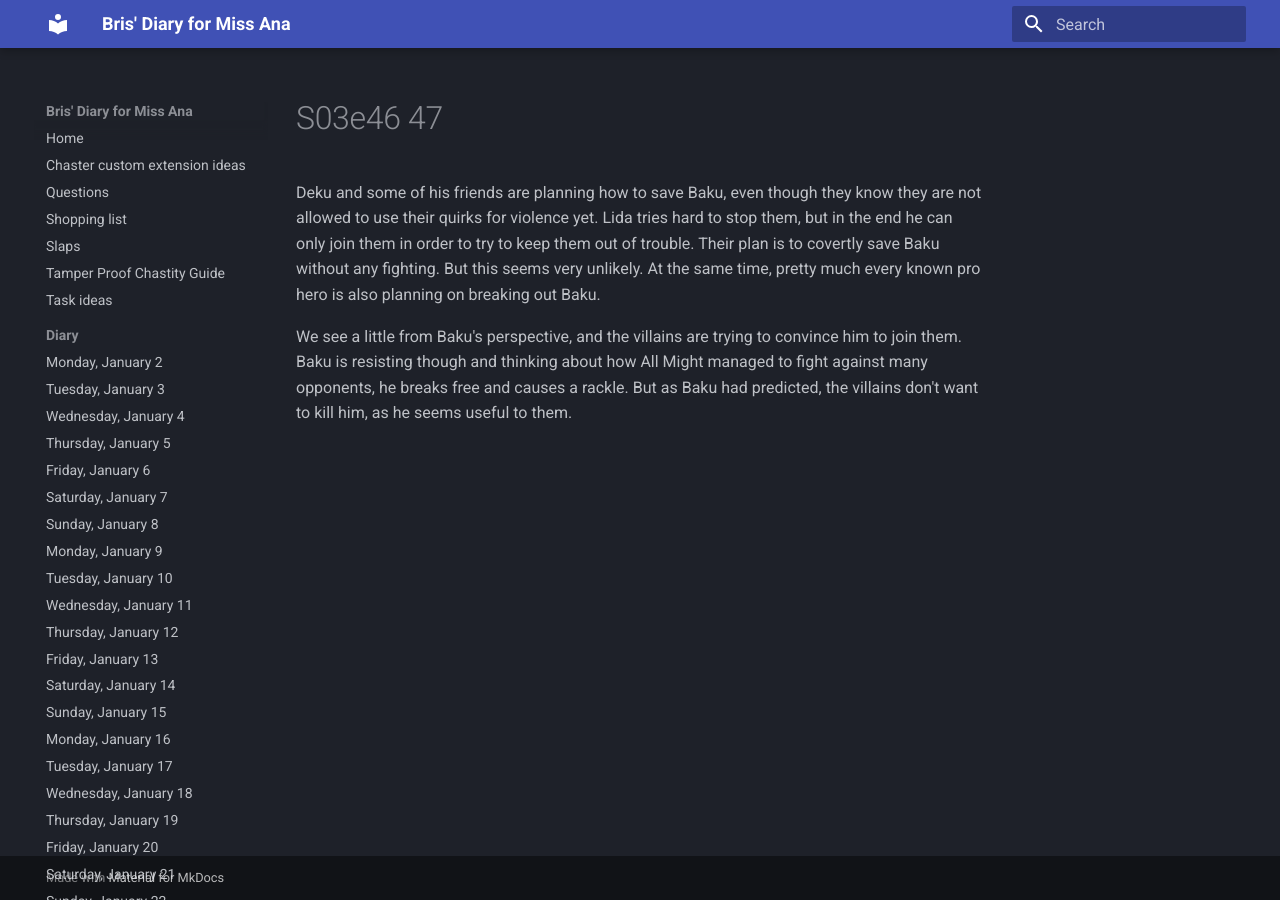
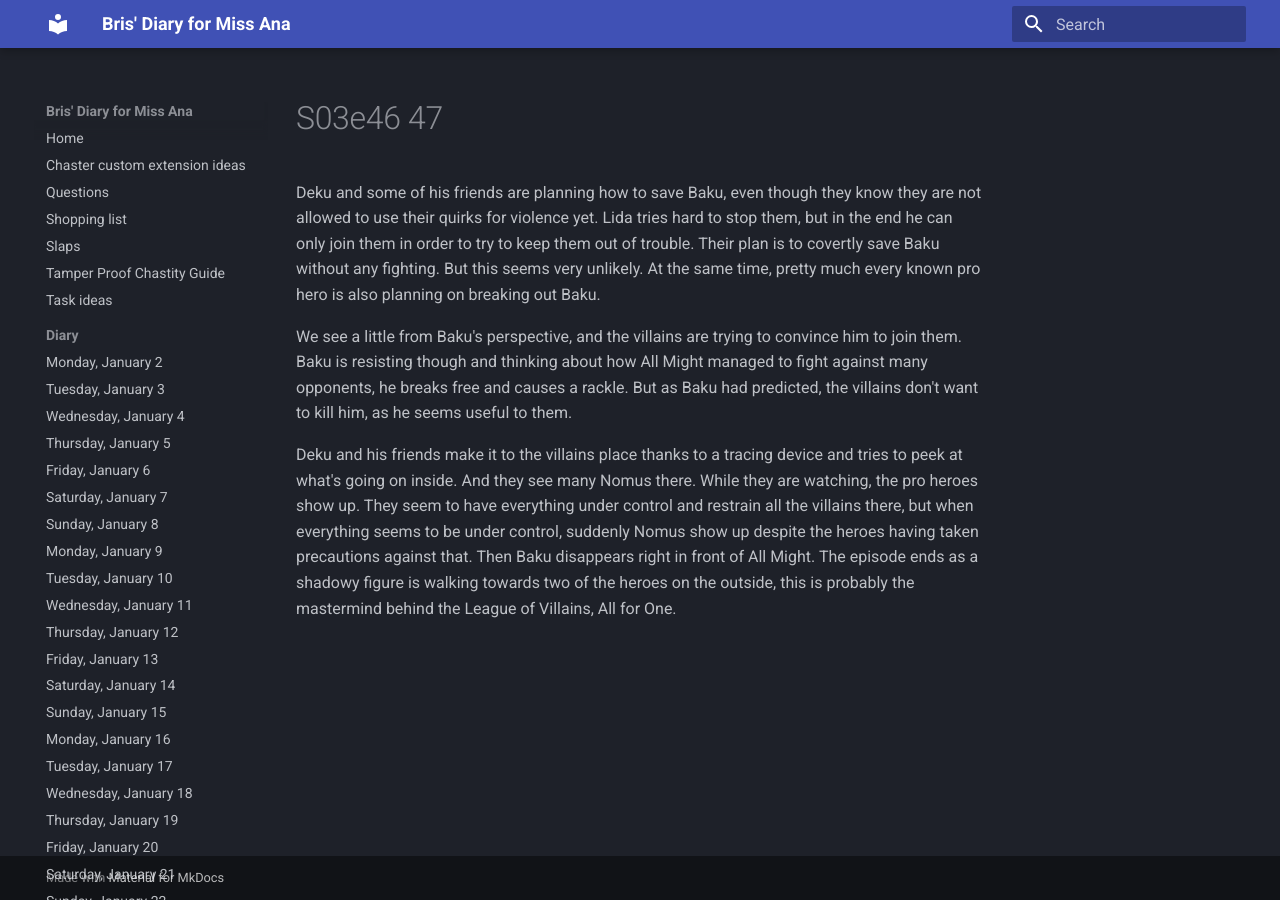
Before and after one commit to bris00/DFMA, an MkDocs documentation site: the page built from diary/Series/My Hero Academia/s03e46-47.md, in a window 1280 px wide. Built offline with MkDocs 1.6.1 and Material for MkDocs 9.7.7, drawn with Linux system fonts in a browser that asks for light colours.

Commit message:
vault backup: 2023-03-02 22:40:44
Affected files:
diary/Series/My Hero Academia/s03e46-47.md

```diff
--- a/diary/Series/My Hero Academia/s03e46-47.md
+++ b/diary/Series/My Hero Academia/s03e46-47.md
@@ -1,3 +1,5 @@
 Deku and some of his friends are planning how to save Baku, even though they know they are not allowed to use their quirks for violence yet. Lida tries hard to stop them, but in the end he can only join them in order to try to keep them out of trouble. Their plan is to covertly save Baku without any fighting. But this seems very unlikely. At the same time, pretty much every known pro hero is also planning on breaking out Baku.
 
 We see a little from Baku's perspective, and the villains are trying to convince him to join them. Baku is resisting though and thinking about how All Might managed to fight against many opponents, he breaks free and causes a rackle. But as Baku had predicted, the villains don't want to kill him, as he seems useful to them.
+
+Deku and his friends make it to the villains place thanks to a tracing device and tries to peek at what's going on inside. And they see many Nomus there. While they are watching, the pro heroes show up. They seem to have everything under control and restrain all the villains there, but when everything seems to be under control, suddenly Nomus show up despite the heroes having taken precautions against that. Then Baku disappears right in front of All Might. The episode ends as a shadowy figure is walking towards two of the heroes on the outside, this is probably the mastermind behind the League of Villains, All for One.
```
